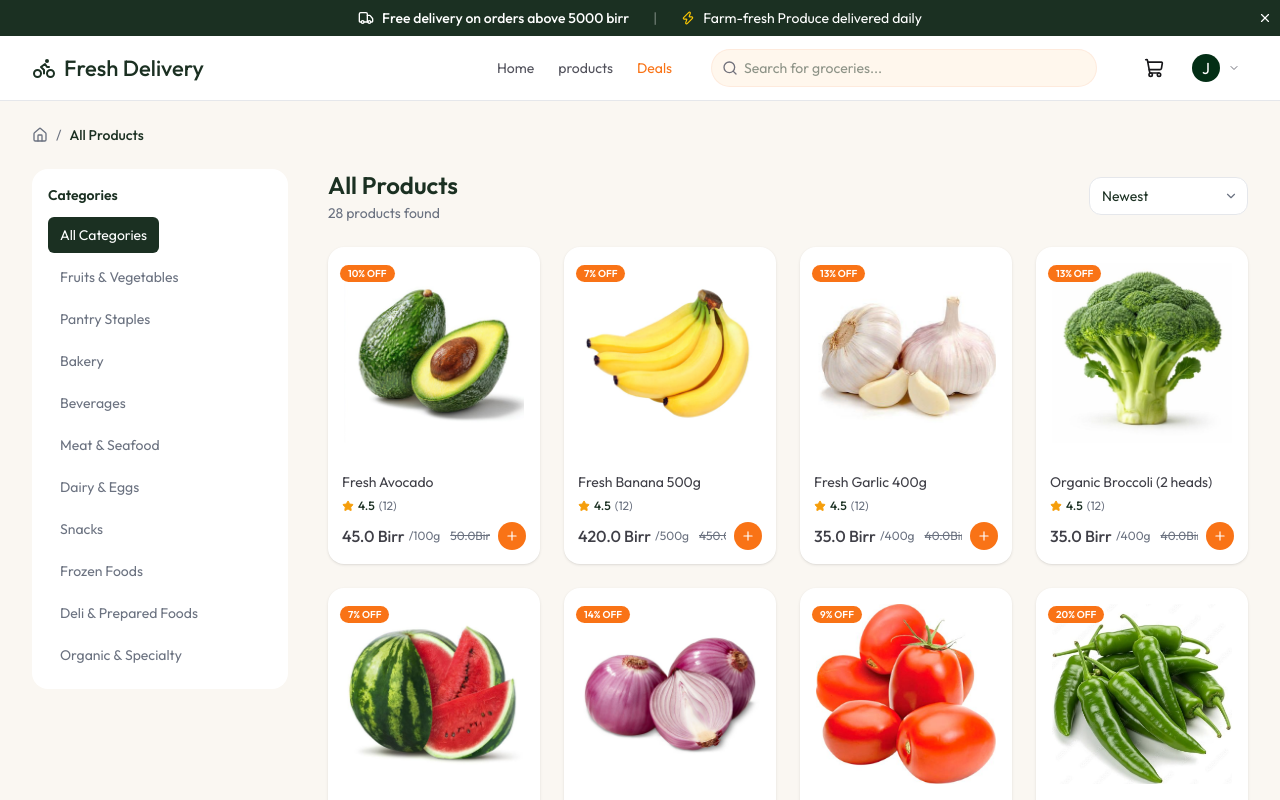
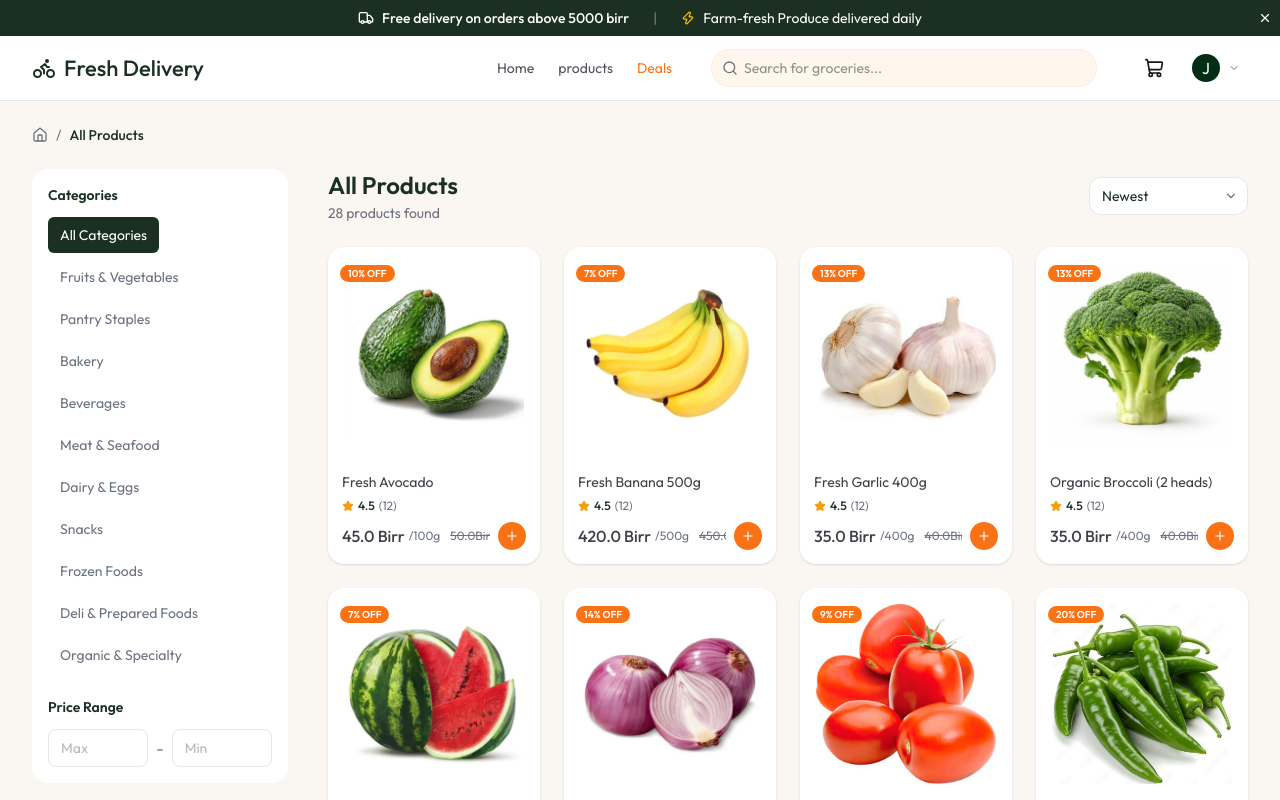
Before and after one commit to surameli/fresh-corner-delivery, a React (Vite) app in the folder client/: page /products in a window 1280 px wide. Shown: the top 800 px of the page. Built offline with nearby package versions, Linux system fonts and the light colour scheme.

Commit message:
implement filter panel on products page for mobile size

```diff
--- a/client/src/components/FilterPanel.tsx
+++ b/client/src/components/FilterPanel.tsx
@@ -17,7 +17,20 @@ const FilterPanel = ({categories, category , minPrice, maxPrice, updateFilters,
             </div>
         </div>
 
-
+      {/* price range */}
+        <div>
+            <h3 className="text-sm font-semibold text-app-green mb-3">Price Range</h3>
+            <div className="flex items-center gap-2">
+                <input type="number" placeholder="Max" value={minPrice || ""} onChange={(e) => updateFilters("minprice", e.target.value)} className="w-full text-sm text-app-text-light placeholder:text-app-text-light/50 px-3 py-2 rounded-lg border bg-white  not-focus:border-app-border"/>
+                <span className="text-app-text-light">-</span>
+                <input type="number" placeholder="Min" value={maxPrice || ""} onChange={(e) => updateFilters("maxprice", e.target.value)} className="w-full text-sm text-app-text-light placeholder:text-app-text-light/50 px-3 py-2 rounded-lg border bg-white  not-focus:border-app-border"/>
+            </div>
+        </div>
+        {hasFilters && (
+        <button onClick={clearFilters} className="w-full text-sm text-app-error font-medium  py-2 rounded-lg  hover:bg-red-50 transition-colors">
+            Clear All Filters
+        </button>
+        )}
     </div>
   )
 }
--- a/client/src/pages/Products.tsx
+++ b/client/src/pages/Products.tsx
@@ -2,7 +2,7 @@ import { useEffect, useState } from "react";
 import { Link, useSearchParams } from "react-router-dom";
 import type { Product } from "../types";
 import { categoriesData, dummyProducts } from "../assets/assets";
-import { ChevronDown, Home, SlidersHorizontal } from "lucide-react";
+import { ChevronDown, Home, SlidersHorizontal, XIcon } from "lucide-react";
 import ProductCard from "../components/ProductCard";
 import Loading from "../components/loading";
 import FilterPanel from "../components/FilterPanel";
@@ -131,12 +131,29 @@ const Products = () => {
                 ))}
               </div>
             )}
-
            </main>
          </div>
-
       </div>
 
+      {/* mobile filter panel */}
+      {mobileFilterOpen && (
+        <>
+        <div className="fixed inset-0 bg-black/50 z-50" onClick={() => setMobileFilterOpen(false)}/>
+        <div className="fixed bottom-0 left-0 right-0  bg-white z-50 rounded-t-2xl max-h-[80vh] overflow-y-auto animate-slide-in-up">
+          {/* <FilterPanel categories={categoriesData} category={category} organic={organic} minPrice={minprice} maxPrice={maxprice} updateFilters={updateFilters} clearFilters={clearFilters} hasFilters={hasFilters}/> */}
+          <div className="flex items-center justify-between p-4 border-b border-app-border">
+            <h3 className="text-lg font-semibold text-app-green">Filters</h3>
+            <button onClick={() => setMobileFilterOpen(false)} className="p-2 hover:bg-app-cream rounded-lg">
+                <XIcon className="size-5"/>
+            </button>
+          </div>
+          <div>
+            <FilterPanel categories={categoriesData} category={category} organic={organic} minPrice={minprice} maxPrice={maxprice} updateFilters={updateFilters} clearFilters={clearFilters} hasFilters={hasFilters}/>
+          </div>
+
+         </div>
+        </>
+      )}
     </div>
   )
 }
```
